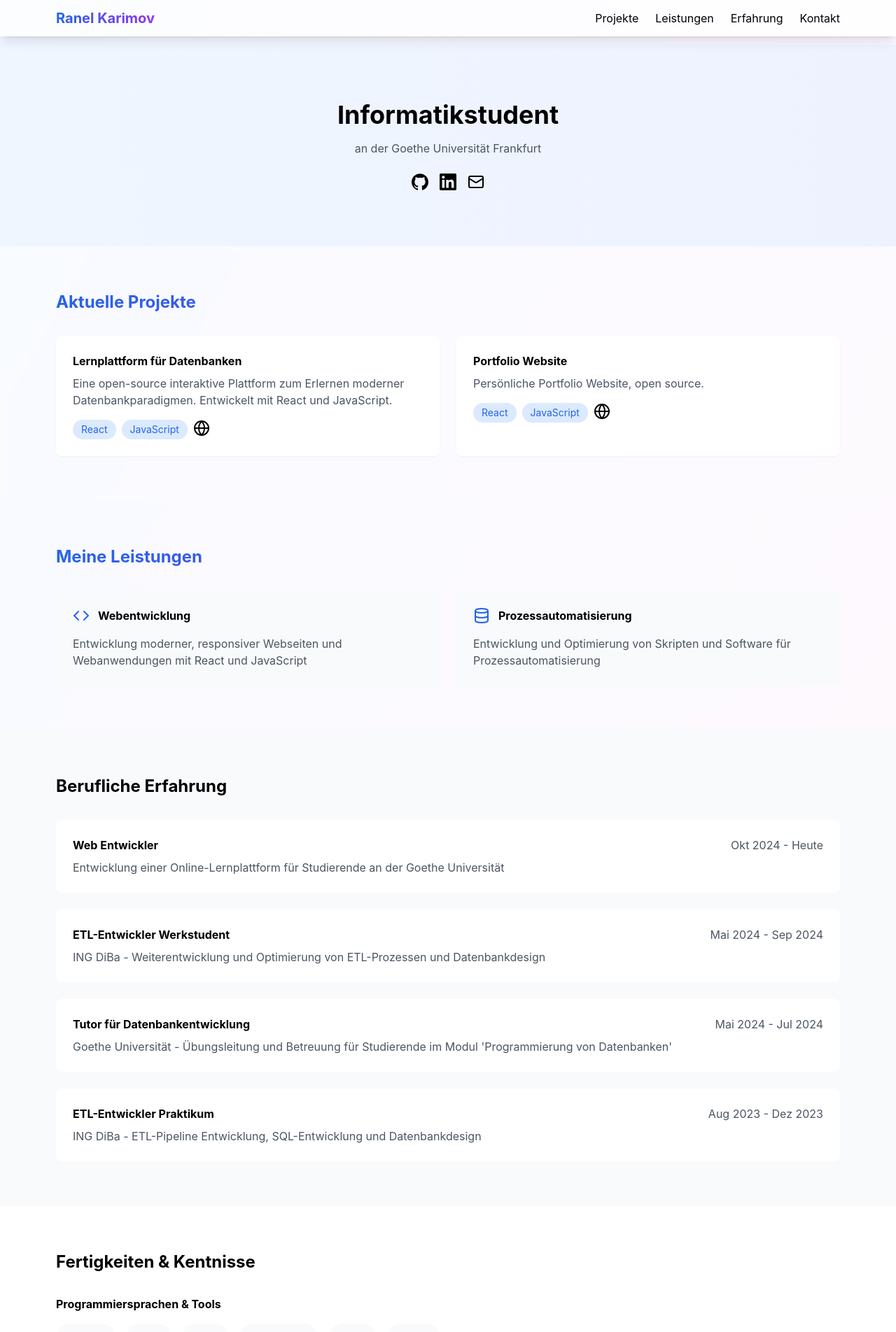
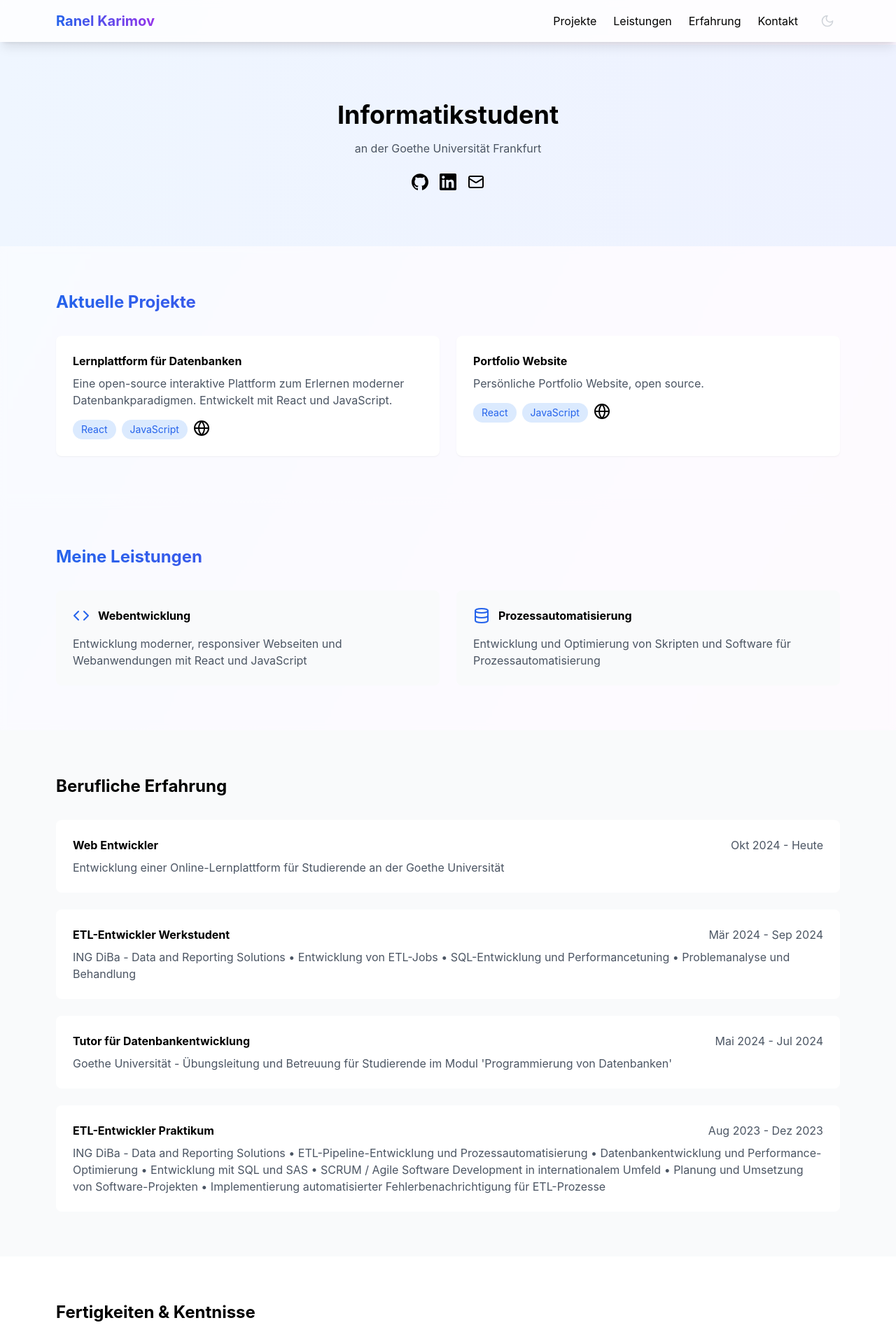
Before and after one commit to Ranelkin/portfolio-website, a React (Create React App) app: page / in a window 1280 px wide. Shown: the top 1904 px of the page at 70% size. Built offline with nearby package versions, Linux system fonts and the light colour scheme.

Commit message:
Added dark mode to website > DarkModeToggle.js, adjusted work experience descriptions, adjusted navbar sections to be hidden so that it does not looked squashed on the phone website

```diff
--- a/src/App.js
+++ b/src/App.js
@@ -6,27 +6,29 @@ import Project from './components/Project';
 import { siGithub, siLinkedin} from 'simple-icons';
 import Service from './components/Service';
 import WorkExperience from './components/WorkExperience';
+import DarkModeToggle from './components/DarkModeToggle';
 
 const App = () => {
 
 
 
   return (
-    <div className="min-h-screen bg-gradient-to-br from-blue-50 via-purple-50 to-pink-50 scroll-smooth">
-      <nav className="fixed w-full bg-white/80 backdrop-blur-sm shadow-lg">
+    <div className="min-h-screen bg-gradient-to-br from-blue-50 via-purple-50 to-pink-50 dark:from-gray-900 dark:via-gray-800 dark:to-gray-900 scroll-smooth">
+    <nav className="fixed w-full bg-white/80 dark:bg-gray-900/80 backdrop-blur-sm shadow-lg z-50">
       <div className="max-w-6xl mx-auto px-4 py-3 flex justify-between items-center">
         <h1 className="text-xl font-bold bg-gradient-to-r from-blue-600 to-purple-600 text-transparent bg-clip-text">Ranel Karimov</h1>
-          <div className="flex gap-6">
+        <div className="hidden md:flex items-center gap-6">
           {['Projekte', 'Leistungen', 'Erfahrung', 'Kontakt'].map(item => (
-              <a href={`#${item}`} className="relative hover:text-blue-600 after:content-[''] after:absolute after:w-full after:h-0.5 after:bg-blue-600 after:left-0 after:bottom-0 after:scale-x-0 hover:after:scale-x-100 after:transition-transform">{item}</a>
+            <a href={`#${item}`} className="relative hover:text-blue-600 dark:text-gray-200 after:content-[''] after:absolute after:w-full after:h-0.5 after:bg-blue-600 after:left-0 after:bottom-0 after:scale-x-0 hover:after:scale-x-100 after:transition-transform">{item}</a>
           ))}
+          <DarkModeToggle />
         </div>
       </div>
     </nav>
 
-      <main className="pt-16">
-        <section className="bg-gradient-to-r from-blue-50 to-indigo-50 py-20">
-          <div className="max-w-6xl mx-auto px-4 text-center">
+      <main className="pt-16 dark:text-black-200">
+      <section className="bg-gradient-to-r from-blue-50 to-indigo-50 dark:from-gray-800 dark:to-gray-900 py-20">
+          <div className="max-w-6xl mx-auto px-4 text-center dark:text-white">
             <h2 className="text-4xl font-bold mb-4">Informatikstudent</h2>
             <p className="text-gray-600 mb-6">an der Goethe Universität Frankfurt</p>
             <div className="flex justify-center gap-4">
@@ -57,7 +59,7 @@ const App = () => {
           </div>
         </section>
 
-        <section id="Projekte" className="py-16 bg-white/50 backdrop-blur-sm">
+        <section id="Projekte" className="py-16 bg-white/50 dark:bg-gray-900/50 backdrop-blur-sm">
           <div className="max-w-6xl mx-auto px-4">
             <h3 className="text-2xl font-bold mb-8 bg-gradient-to-r from-blue-600 to-purple-600 text-transparent bg-clip-text">Aktuelle Projekte</h3>
             <div className="grid grid-cols-1 md:grid-cols-2 gap-6">
@@ -73,7 +75,7 @@ const App = () => {
           </div>
         </section>
 
-        <section id="Leistungen" className="py-16 bg-white/50">
+        <section id="Leistungen" className="py-16 bg-white/50 dark:bg-gray-900/50 backdrop-blur-sm">
           <div className="max-w-6xl mx-auto px-4">
             <h3 className="text-2xl font-bold mb-8 bg-gradient-to-r from-blue-600 to-purple-600 text-transparent bg-clip-text">Meine Leistungen</h3>
             <div className="grid grid-cols-1 md:grid-cols-2 gap-6">
@@ -83,7 +85,7 @@ const App = () => {
           </div>
         </section>
 
-        <section id="Erfahrung" className="py-16 bg-gray-50">
+        <section id="Erfahrung" className="py-16 bg-gray-50 dark:bg-gray-900/50 backdrop-blur-sm">
           <div className="max-w-6xl mx-auto px-4">
             <h3 className="text-2xl font-bold mb-8">Berufliche Erfahrung</h3>
             <div className="space-y-6">
@@ -93,8 +95,11 @@ const App = () => {
               description={"Entwicklung einer Online-Lernplattform für Studierende an der Goethe Universität"} />
               <WorkExperience
               positionTitle="ETL-Entwickler Werkstudent"
-              duration="Mai 2024 - Sep 2024"
-              description={"ING DiBa - Weiterentwicklung und Optimierung von ETL-Prozessen und Datenbankdesign"} />
+              duration="Mär 2024 - Sep 2024"
+              description="ING DiBa - Data and Reporting Solutions
+              • Entwicklung von ETL-Jobs
+              • SQL-Entwicklung und Performancetuning
+              • Problemanalyse und Behandlung" />
               <WorkExperience
               positionTitle="Tutor für Datenbankentwicklung"
               duration="Mai 2024 - Jul 2024"
@@ -102,12 +107,18 @@ const App = () => {
               <WorkExperience
               positionTitle="ETL-Entwickler Praktikum"
               duration="Aug 2023 - Dez 2023"
-              description={"ING DiBa - ETL-Pipeline Entwicklung, SQL-Entwicklung und Datenbankdesign"} />
+              description="ING DiBa - Data and Reporting Solutions
+              • ETL-Pipeline-Entwicklung und Prozessautomatisierung
+              • Datenbankentwicklung und Performance-Optimierung
+              • Entwicklung mit SQL und SAS
+              • SCRUM / Agile Software Development in internationalem Umfeld
+              • Planung und Umsetzung von Software-Projekten
+              • Implementierung automatisierter Fehlerbenachrichtigung für ETL-Prozesse" />
             </div>
           </div>
         </section>
 
-        <section id="Skills" className="py-16 bg-white">
+        <section id="Skills" className="py-16 bg-white dark:bg-gray-900/50 backdrop-blur-sm">
           <div className="max-w-6xl mx-auto px-4">
             <h3 className="text-2xl font-bold mb-8">Fertigkeiten & Kentnisse</h3>
             <div className="space-y-6">
@@ -122,7 +133,7 @@ const App = () => {
           </div>
         </section>
 
-        <section id="Kontakt" className="py-16 bg-gray-50">
+        <section id="Kontakt" className="py-16 bg-gray-50 dark:bg-gray-900/50 backdrop-blur-sm">
           <div className="max-w-6xl mx-auto px-4 text-center">
             <h3 className="text-2xl font-bold mb-4">Kontakt</h3>
             <div className="flex items-center justify-center gap-2">
--- /dev/null
+++ b/src/components/DarkModeToggle.js
@@ -0,0 +1,26 @@
+import React from 'react';
+import { Moon, Sun } from 'lucide-react';
+
+const DarkModeToggle = () => {
+  const [darkMode, setDarkMode] = React.useState(false);
+
+  React.useEffect(() => {
+    if (darkMode) {
+      document.documentElement.classList.add('dark');
+    } else {
+      document.documentElement.classList.remove('dark');
+    }
+  }, [darkMode]);
+
+  return (
+    <button
+      onClick={() => setDarkMode(!darkMode)}
+      className="p-2 rounded-full hover:bg-gray-100 dark:hover:bg-gray-800 transition-colors"
+      aria-label="Toggle dark mode"
+    >
+      {darkMode ? <Sun className="w-5 h-5 text-yellow-300" /> : <Moon className="w-5 h-5 text-gray-300" />}
+    </button>
+  );
+};
+
+export default DarkModeToggle;
--- a/tailwind.config.js
+++ b/tailwind.config.js
@@ -1,5 +1,6 @@
 /** @type {import('tailwindcss').Config} */
 module.exports = {
+  darkMode: 'class',
   content: ["./src/**/*.{html,js}"],
   theme: {
     extend: {},
```
Lines whose indentation alone changed are shown as unchanged.
